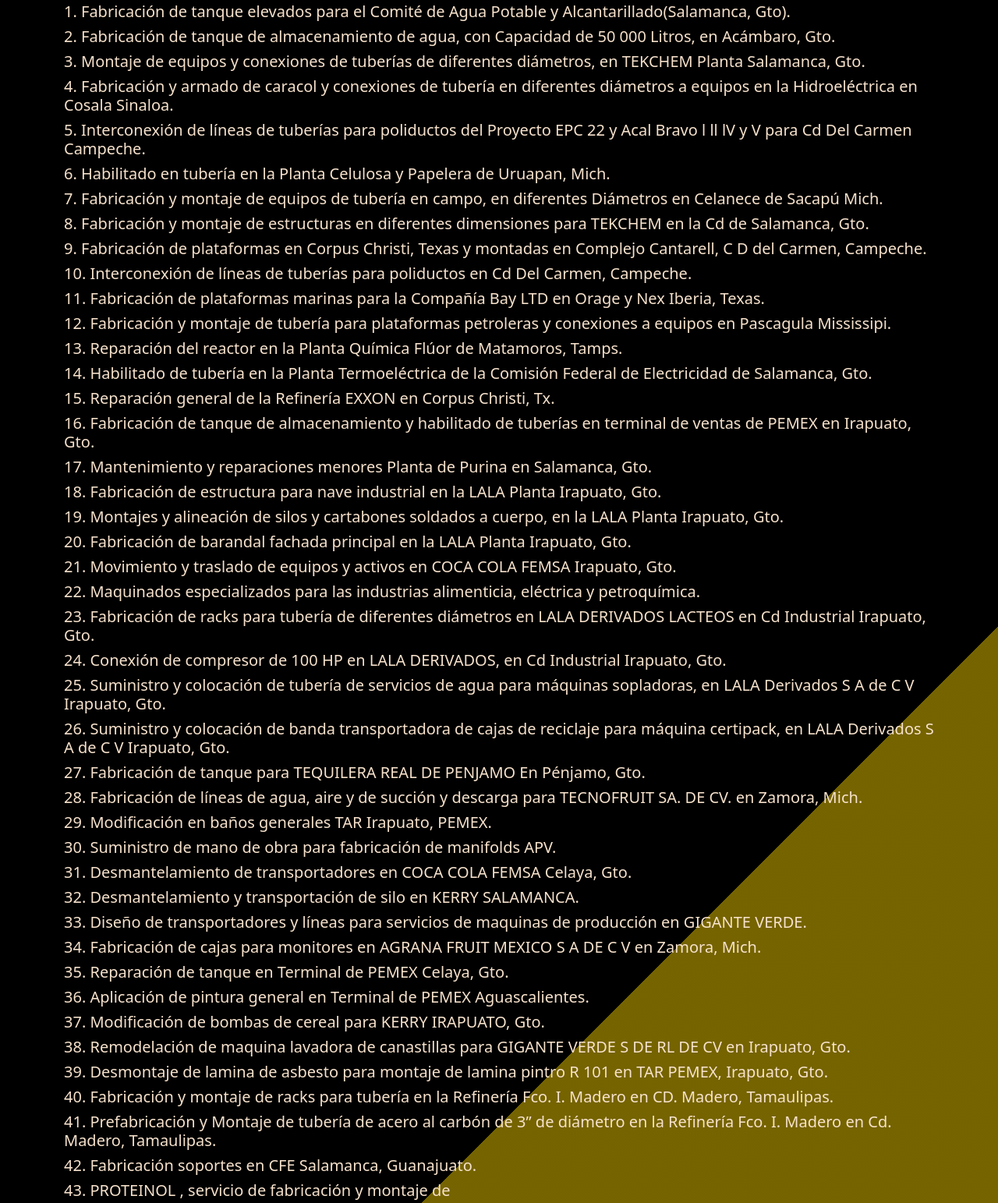
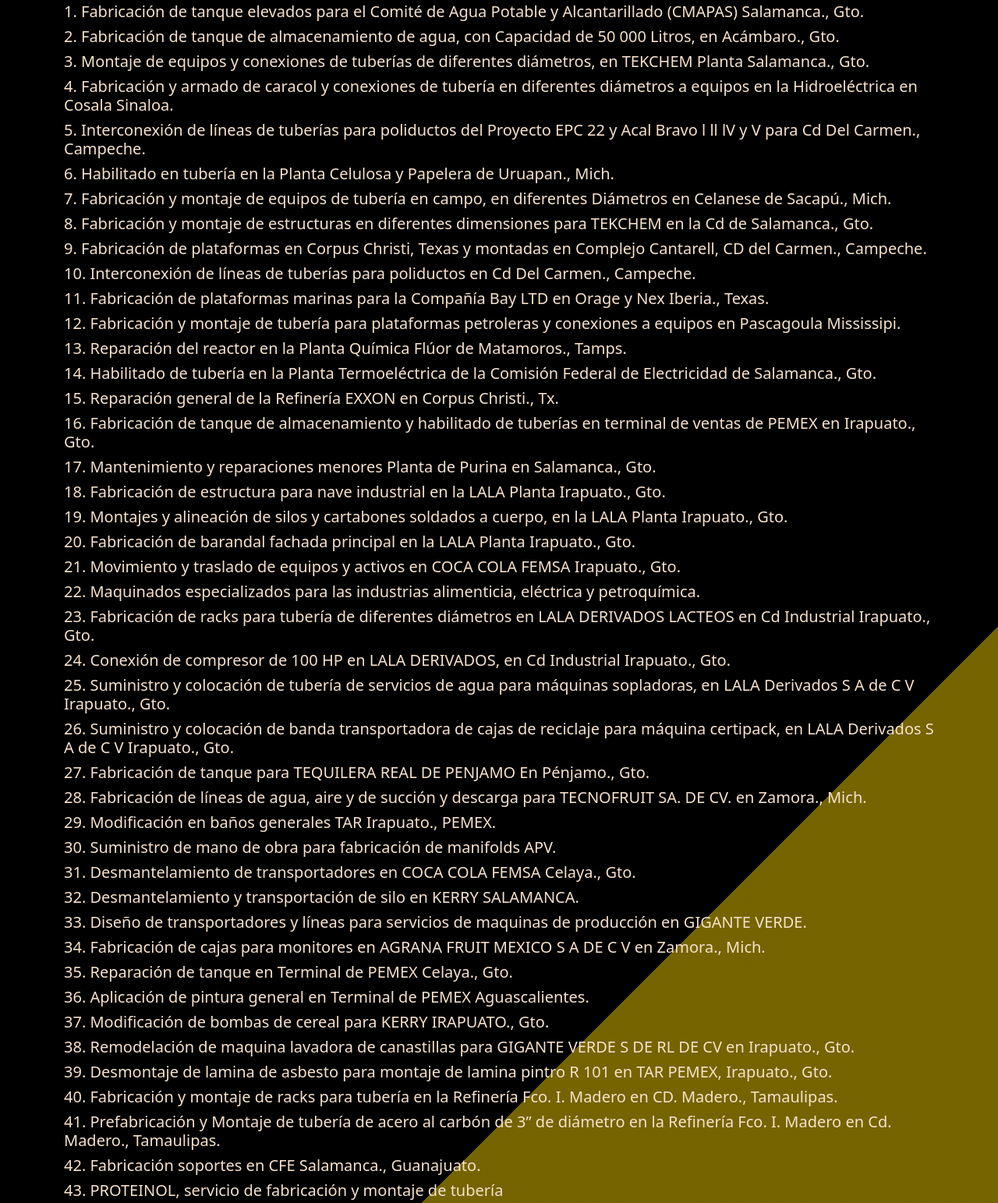
Before and after one commit to FIRSA2024/web, a plain HTML site: page experiencia.html in a window 1280 px wide. Shown: the part 327-1870 px from the top of the page at 78% size. Drawn offline with nearby package versions, Linux system fonts and the light colour scheme.

Commit message:
Add files via upload

```diff
--- a/experiencia.html
+++ b/experiencia.html
@@ -44,49 +44,49 @@
         <div class="text-center">
         <h1>Experiencia</h1>
     </div>
-       <h5>1. Fabricación de tanque elevados para el Comité de Agua Potable y Alcantarillado(Salamanca, Gto).</h5>
-       <h5>2. Fabricación de tanque de almacenamiento de agua, con Capacidad de 50 000 Litros, en Acámbaro, Gto.</h5>
-       <h5>3. Montaje de equipos y conexiones de tuberías de diferentes diámetros, en TEKCHEM Planta Salamanca, Gto.</h5>
+       <h5>1. Fabricación de tanque elevados para el Comité de Agua Potable y Alcantarillado (CMAPAS) Salamanca., Gto.</h5>
+       <h5>2. Fabricación de tanque de almacenamiento de agua, con Capacidad de 50 000 Litros, en Acámbaro., Gto.</h5>
+       <h5>3. Montaje de equipos y conexiones de tuberías de diferentes diámetros, en TEKCHEM Planta Salamanca., Gto.</h5>
        <h5>4. Fabricación y armado de caracol y conexiones de tubería en diferentes diámetros a equipos en la Hidroeléctrica en Cosala Sinaloa.</h5>
-       <h5>5. Interconexión de líneas de tuberías para poliductos del Proyecto EPC 22 y Acal Bravo l ll lV y V para Cd Del Carmen Campeche.<h5>
-       <h5>6. Habilitado en tubería en la Planta Celulosa y Papelera de Uruapan, Mich.</h5>
-       <h5>7. Fabricación y montaje de equipos de tubería en campo, en diferentes Diámetros en Celanece de Sacapú Mich.</h5>
-       <h5>8. Fabricación y montaje de estructuras en diferentes dimensiones para TEKCHEM en la Cd de Salamanca, Gto.</h5>
-       <h5>9. Fabricación de plataformas en Corpus Christi, Texas y montadas en Complejo Cantarell, C D del Carmen, Campeche.</h5>
-       <h5>10. Interconexión de líneas de tuberías para poliductos en Cd Del Carmen, Campeche.</h5>
-       <h5>11. Fabricación de plataformas marinas para la Compañía Bay LTD en Orage y Nex Iberia, Texas.</h5>
-       <h5>12. Fabricación y montaje de tubería para plataformas petroleras y conexiones a equipos en Pascagula Mississipi.</h5>
-       <h5>13. Reparación del reactor en la Planta Química Flúor de Matamoros, Tamps.</h5>
-       <h5>14. Habilitado de tubería en la Planta Termoeléctrica de la Comisión Federal de Electricidad de Salamanca, Gto.</h5>
-       <h5>15. Reparación general de la Refinería EXXON en Corpus Christi, Tx.</h5>
-       <h5>16. Fabricación de tanque de almacenamiento y habilitado de tuberías en terminal de ventas de PEMEX en Irapuato, Gto.</h5>
-       <h5>17. Mantenimiento y reparaciones menores Planta de Purina en Salamanca, Gto.</h5>
-       <h5>18. Fabricación de estructura para nave industrial en la LALA Planta Irapuato, Gto.</h5>
-       <h5>19. Montajes y alineación de silos y cartabones soldados a cuerpo, en la LALA Planta Irapuato, Gto.</h5>
-       <h5>20. Fabricación de barandal fachada principal en la LALA Planta Irapuato, Gto.</h5>
-       <h5>21. Movimiento y traslado de equipos y activos en COCA COLA FEMSA Irapuato, Gto.</h5>
+       <h5>5. Interconexión de líneas de tuberías para poliductos del Proyecto EPC 22 y Acal Bravo l ll lV y V para Cd Del Carmen., Campeche.<h5>
+       <h5>6. Habilitado en tubería en la Planta Celulosa y Papelera de Uruapan., Mich.</h5>
+       <h5>7. Fabricación y montaje de equipos de tubería en campo, en diferentes Diámetros en Celanese de Sacapú., Mich.</h5>
+       <h5>8. Fabricación y montaje de estructuras en diferentes dimensiones para TEKCHEM en la Cd de Salamanca., Gto.</h5>
+       <h5>9. Fabricación de plataformas en Corpus Christi, Texas y montadas en Complejo Cantarell, CD del Carmen., Campeche.</h5>
+       <h5>10. Interconexión de líneas de tuberías para poliductos en Cd Del Carmen., Campeche.</h5>
+       <h5>11. Fabricación de plataformas marinas para la Compañía Bay LTD en Orage y Nex Iberia., Texas.</h5>
+       <h5>12. Fabricación y montaje de tubería para plataformas petroleras y conexiones a equipos en Pascagoula Mississipi.</h5>
+       <h5>13. Reparación del reactor en la Planta Química Flúor de Matamoros., Tamps.</h5>
+       <h5>14. Habilitado de tubería en la Planta Termoeléctrica de la Comisión Federal de Electricidad de Salamanca., Gto.</h5>
+       <h5>15. Reparación general de la Refinería EXXON en Corpus Christi., Tx.</h5>
+       <h5>16. Fabricación de tanque de almacenamiento y habilitado de tuberías en terminal de ventas de PEMEX en Irapuato., Gto.</h5>
+       <h5>17. Mantenimiento y reparaciones menores Planta de Purina en Salamanca., Gto.</h5>
+       <h5>18. Fabricación de estructura para nave industrial en la LALA Planta Irapuato., Gto.</h5>
+       <h5>19. Montajes y alineación de silos y cartabones soldados a cuerpo, en la LALA Planta Irapuato., Gto.</h5>
+       <h5>20. Fabricación de barandal fachada principal en la LALA Planta Irapuato., Gto.</h5>
+       <h5>21. Movimiento y traslado de equipos y activos en COCA COLA FEMSA Irapuato., Gto.</h5>
        <h5>22. Maquinados especializados para las industrias alimenticia, eléctrica y petroquímica.</h5>
-       <h5>23. Fabricación de racks para tubería de diferentes diámetros en LALA DERIVADOS LACTEOS en Cd Industrial Irapuato, Gto.</h5>
-       <h5>24. Conexión de compresor de 100 HP en LALA DERIVADOS, en Cd Industrial Irapuato, Gto.</h5>
-       <h5>25. Suministro y colocación de tubería de servicios de agua para máquinas sopladoras, en LALA Derivados S A de C V Irapuato, Gto.</h5>
-       <h5>26. Suministro y colocación de banda transportadora de cajas de reciclaje para máquina certipack, en LALA Derivados S A de C V Irapuato, Gto.</h5>
-       <h5>27. Fabricación de tanque para TEQUILERA REAL DE PENJAMO En Pénjamo, Gto.</h5>
-       <h5>28. Fabricación de líneas de agua, aire y de succión y descarga para TECNOFRUIT SA. DE CV. en Zamora, Mich.</h5>
-       <h5>29. Modificación en baños generales TAR Irapuato, PEMEX.</h5>
+       <h5>23. Fabricación de racks para tubería de diferentes diámetros en LALA DERIVADOS LACTEOS en Cd Industrial Irapuato., Gto.</h5>
+       <h5>24. Conexión de compresor de 100 HP en LALA DERIVADOS, en Cd Industrial Irapuato., Gto.</h5>
+       <h5>25. Suministro y colocación de tubería de servicios de agua para máquinas sopladoras, en LALA Derivados S A de C V Irapuato., Gto.</h5>
+       <h5>26. Suministro y colocación de banda transportadora de cajas de reciclaje para máquina certipack, en LALA Derivados S A de C V Irapuato., Gto.</h5>
+       <h5>27. Fabricación de tanque para TEQUILERA REAL DE PENJAMO En Pénjamo., Gto.</h5>
+       <h5>28. Fabricación de líneas de agua, aire y de succión y descarga para TECNOFRUIT SA. DE CV. en Zamora., Mich.</h5>
+       <h5>29. Modificación en baños generales TAR Irapuato., PEMEX.</h5>
        <h5>30. Suministro de mano de obra para fabricación de manifolds APV.</h5>
-       <h5>31. Desmantelamiento de transportadores en COCA COLA FEMSA Celaya, Gto.</h5>
+       <h5>31. Desmantelamiento de transportadores en COCA COLA FEMSA Celaya., Gto.</h5>
        <h5>32. Desmantelamiento y transportación de silo en KERRY SALAMANCA.</h5>
        <h5>33. Diseño de transportadores y líneas para servicios de maquinas de producción en GIGANTE VERDE.</h5>
-       <h5>34. Fabricación de cajas para monitores en AGRANA FRUIT MEXICO S A DE C V en Zamora, Mich.</h5>
-       <h5>35. Reparación de tanque en Terminal de PEMEX Celaya, Gto.</h5>
+       <h5>34. Fabricación de cajas para monitores en AGRANA FRUIT MEXICO S A DE C V en Zamora., Mich.</h5>
+       <h5>35. Reparación de tanque en Terminal de PEMEX Celaya., Gto.</h5>
        <h5>36. Aplicación de pintura general en Terminal de PEMEX Aguascalientes.</h5>
-       <h5>37. Modificación de bombas de cereal para KERRY IRAPUATO, Gto.</h5>
-       <h5>38. Remodelación de maquina lavadora de canastillas para GIGANTE VERDE S DE RL DE CV en Irapuato, Gto.</h5>
-       <h5>39. Desmontaje de lamina de asbesto para montaje de lamina pintro R 101 en TAR PEMEX, Irapuato, Gto.</h5>
-       <h5>40. Fabricación y montaje de racks para tubería en la Refinería Fco. I. Madero en CD. Madero, Tamaulipas.</h5>
-       <h5>41. Prefabricación y Montaje de tubería de acero al carbón de 3” de diámetro en la Refinería Fco. I. Madero en Cd. Madero, Tamaulipas.</h5>
-       <h5>42. Fabricación soportes en CFE Salamanca, Guanajuato.</h5>
-       <h5>43. PROTEINOL , servicio de fabricación y montaje de</h5>
+       <h5>37. Modificación de bombas de cereal para KERRY IRAPUATO., Gto.</h5>
+       <h5>38. Remodelación de maquina lavadora de canastillas para GIGANTE VERDE S DE RL DE CV en Irapuato., Gto.</h5>
+       <h5>39. Desmontaje de lamina de asbesto para montaje de lamina pintro R 101 en TAR PEMEX, Irapuato., Gto.</h5>
+       <h5>40. Fabricación y montaje de racks para tubería en la Refinería Fco. I. Madero en CD. Madero., Tamaulipas.</h5>
+       <h5>41. Prefabricación y Montaje de tubería de acero al carbón de 3” de diámetro en la Refinería Fco. I. Madero en Cd. Madero., Tamaulipas.</h5>
+       <h5>42. Fabricación soportes en CFE Salamanca., Guanajuato.</h5>
+       <h5>43. PROTEINOL, servicio de fabricación y montaje de tubería</h5>
        <h5>44. Supervision y montaje, mecánico en unidad 17 de parque geotérmico en Los azufres Michoacán.</h5>
        <h5>45. Supervisión y montajes varios en Obras civil y mecánico de diferentes platas y carreteras.</h5>
        <h5>46. SAND BLAST y pintura a tubería de gasoducto en 24” diámetro en CFE, Villa de Reyes San Luis Potosí.</h5>
```
